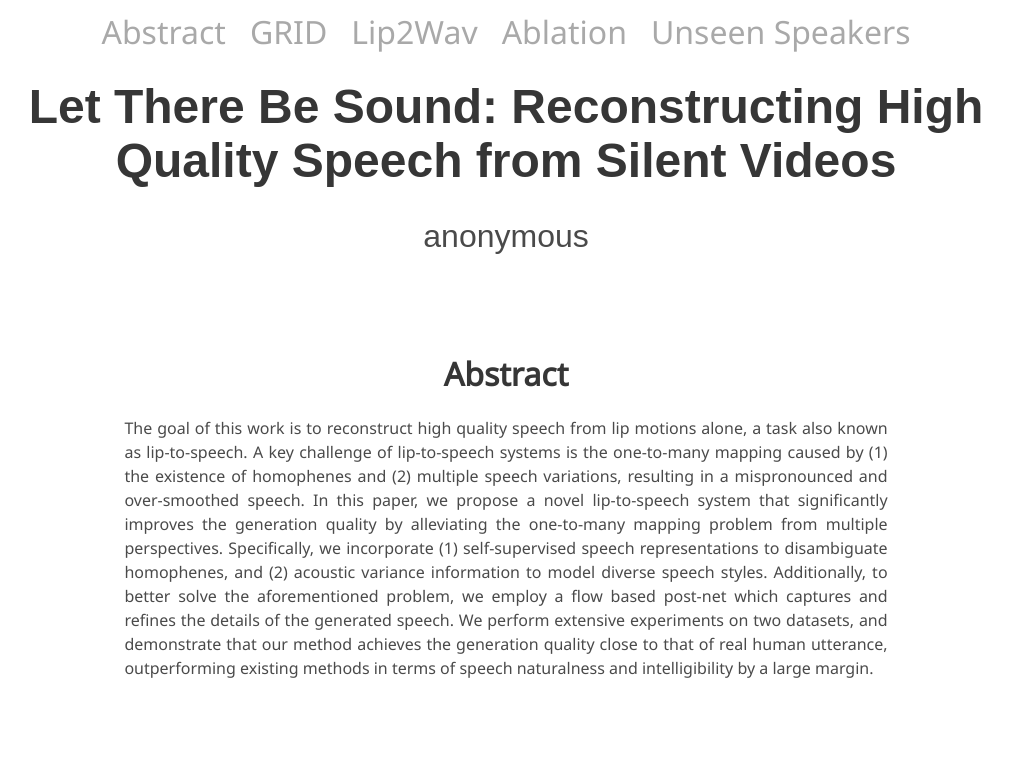
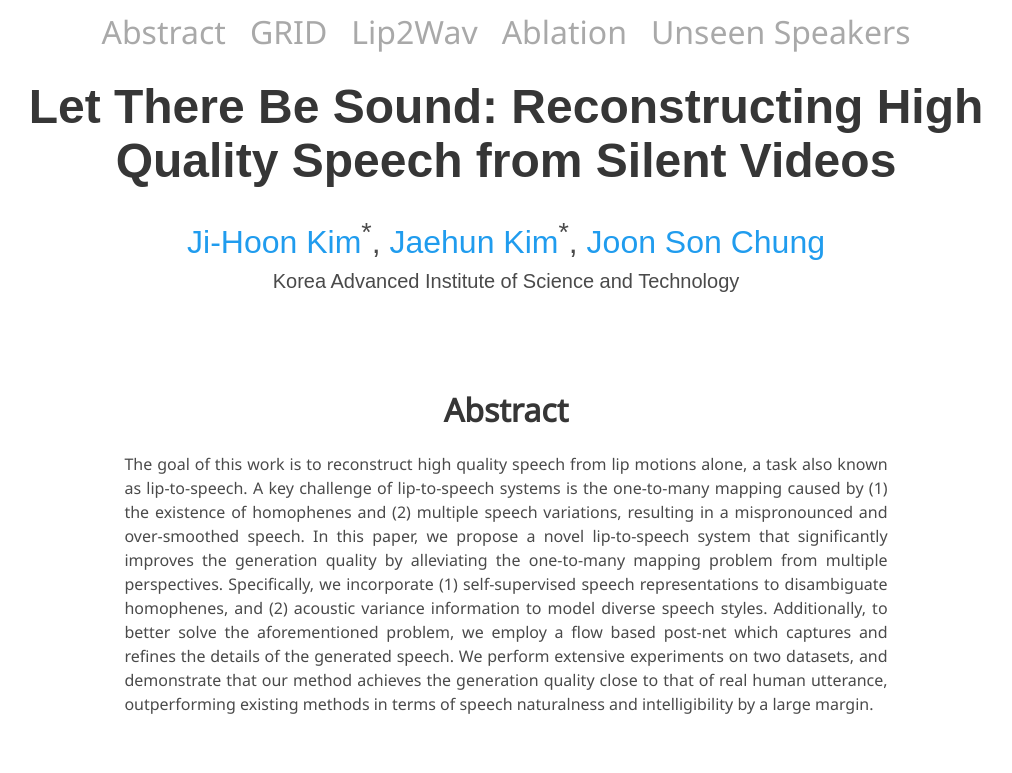
Before and after one commit to opendemopage/opendemopage.github.io, a plain HTML site: page index.html in a window 1280 px wide. Shown: the top 773 px of the page, without its empty margins (134-1146 px from the left). Drawn offline with nearby package versions, Linux system fonts and the light colour scheme; some icons are missing; a web font is replaced by a local one.

Commit message:
add: authors + affiliations

```diff
--- a/index.html
+++ b/index.html
@@ -56,8 +56,18 @@
           <h1 class="title is-1 publication-title">Let There Be Sound: Reconstructing High Quality Speech from Silent Videos</h1>
           <div class="is-size-3 publication-authors">
             <span class="author-block">
-              anonymous
+              <a href="https://mmai.io/">Ji-Hoon Kim</a><sup>*</sup>,
             </span>
+            <span class="author-block">
+              <a href="https://www.linkedin.com/in/jaehun-kim-smokedindia/">Jaehun Kim</a><sup>*</sup>,
+            </span>
+            <span class="author-block">
+              <a href="https://mmai.io/joon/">Joon Son Chung</a>
+            </span>
+          </div>
+          <div class="is-size-5 publication-authors">
+            <span class="author-block">
+              Korea Advanced Institute of Science and Technology
           </div>
         </div>
       </div>
```
